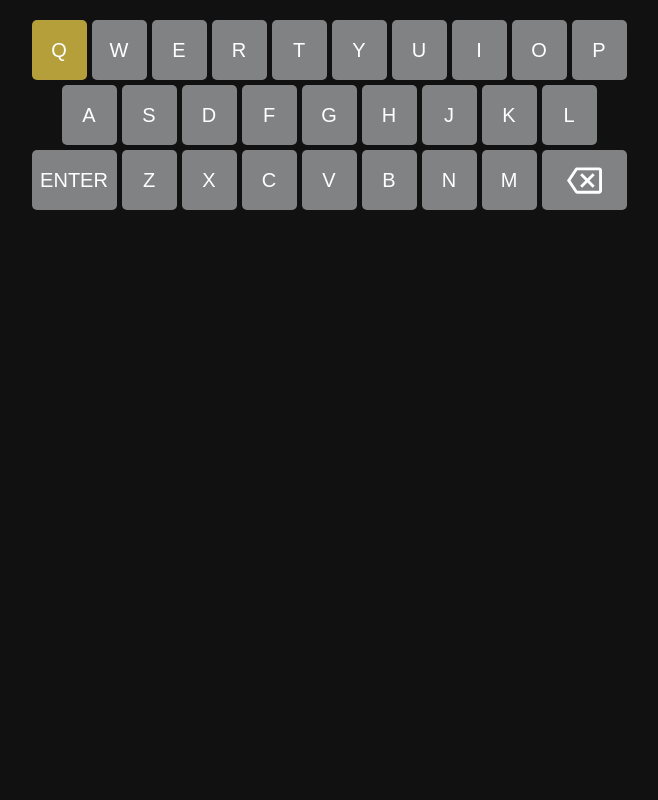
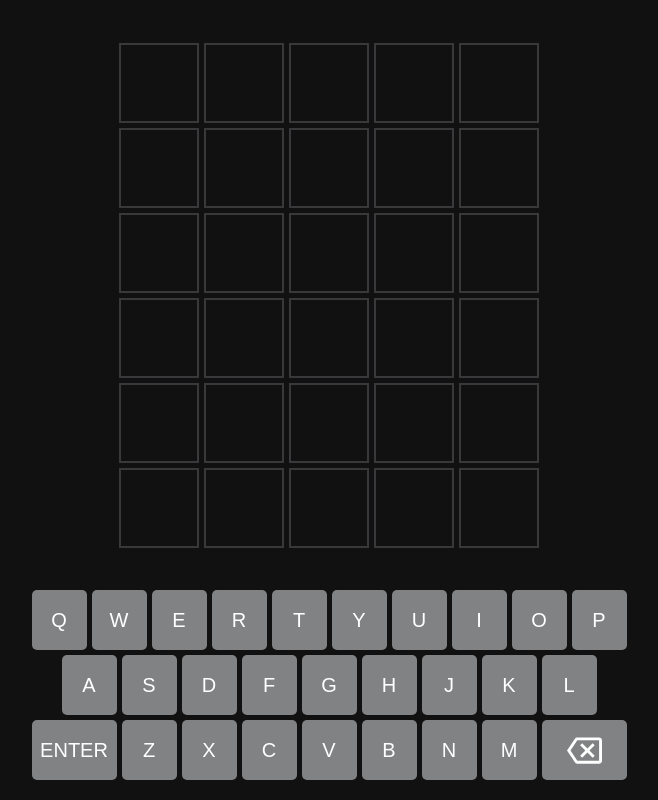
Before and after one commit to rana-ruet/wordle-clone, a plain HTML site: page index.html in a window 1280 px wide. Shown: the whole page, without its empty margins (311-969 px from the left). Drawn offline with Linux system fonts and the light colour scheme.

Commit message:
guess grid complete

```diff
--- a/index.html
+++ b/index.html
@@ -8,8 +8,41 @@
     <title>Wordle | Clone</title>
   </head>
   <body>
+    <div class="guess-grid">
+      <div class="tile"></div>
+      <div class="tile"></div>
+      <div class="tile"></div>
+      <div class="tile"></div>
+      <div class="tile"></div>
+      <div class="tile"></div>
+      <div class="tile"></div>
+      <div class="tile"></div>
+      <div class="tile"></div>
+      <div class="tile"></div>
+      <div class="tile"></div>
+      <div class="tile"></div>
+      <div class="tile"></div>
+      <div class="tile"></div>
+      <div class="tile"></div>
+      <div class="tile"></div>
+      <div class="tile"></div>
+      <div class="tile"></div>
+      <div class="tile"></div>
+      <div class="tile"></div>
+      <div class="tile"></div>
+      <div class="tile"></div>
+      <div class="tile"></div>
+      <div class="tile"></div>
+      <div class="tile"></div>
+      <div class="tile"></div>
+      <div class="tile"></div>
+      <div class="tile"></div>
+      <div class="tile"></div>
+      <div class="tile"></div>
+    </div>
+
     <div class="keyboard">
-      <button class="key wrong-location" data-key="Q">Q</button>
+      <button class="key" data-key="Q">Q</button>
       <button class="key" data-key="W">W</button>
       <button class="key" data-key="E">E</button>
       <button class="key" data-key="R">R</button>
--- a/style.css
+++ b/style.css
@@ -74,3 +74,44 @@ body {
   --saturation: 29%;
   --lightness: 43%;
 }
+
+.guess-grid {
+  flex-grow: 1;
+  display: grid;
+  grid-template-columns: repeat(5, 4em);
+  grid-template-rows: repeat(6, 4em);
+  gap: 0.25em;
+  justify-content: center;
+  align-content: center;
+  margin-bottom: 1em;
+}
+
+.tile {
+  font-size: 2em;
+  color: #fff;
+  border: 0.05em solid hsl(240, 2%, 23%);
+  text-transform: uppercase;
+  font-weight: bold;
+  display: flex;
+  justify-content: center;
+  align-items: center;
+  user-select: none;
+}
+
+.tile[data-state='active'] {
+  border-color: hsl(200, 1%, 34%);
+}
+
+.tile[data-state='wrong'] {
+  border: none;
+  background: hsl(240, 2%, 23%);
+}
+
+.tile[data-state='wrong-location'] {
+  border: none;
+  background: hsl(49, 51%, 47%);
+}
+
+.tile[data-state='correct'] {
+  background: hsl(115, 29%, 43%);
+}
```
